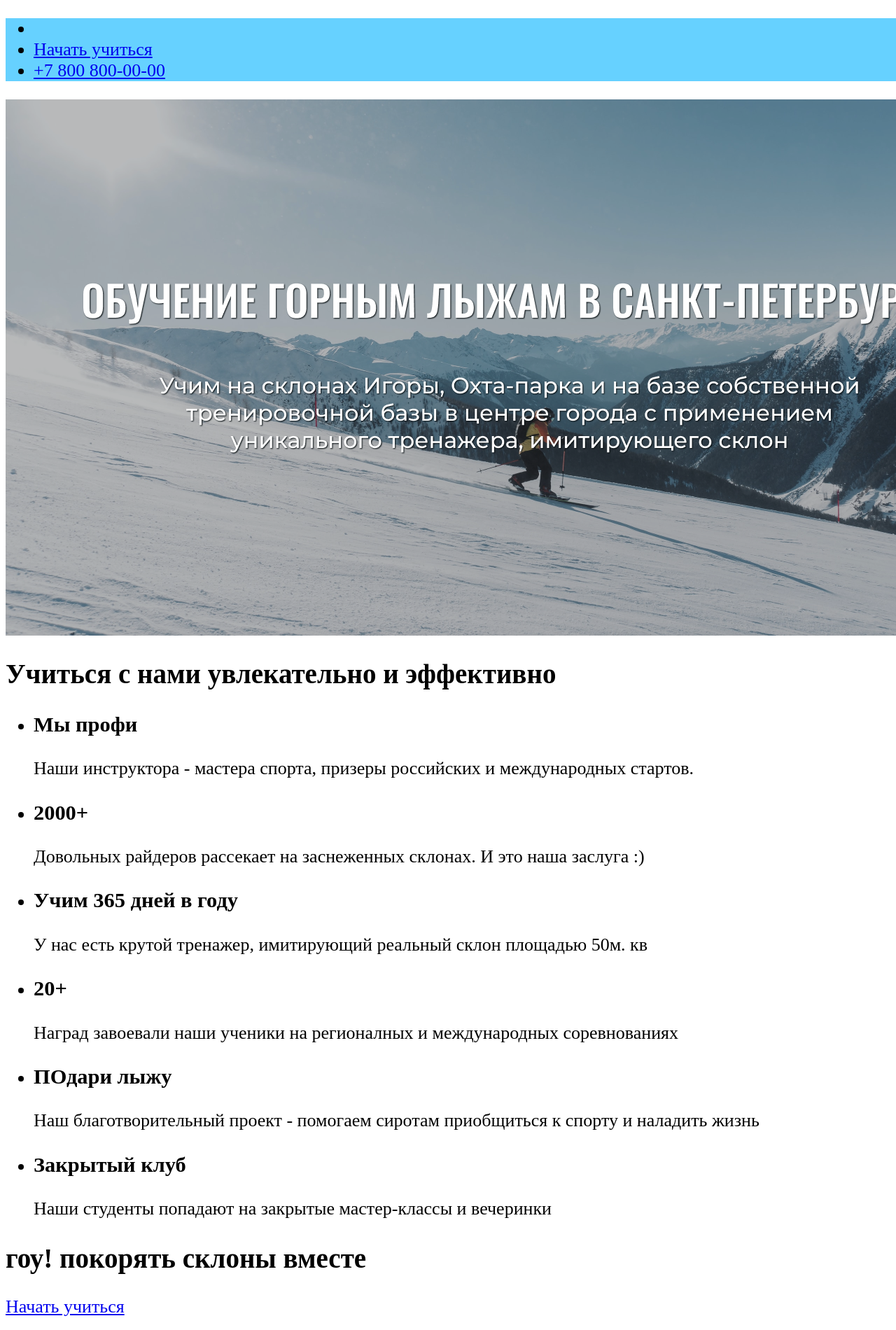
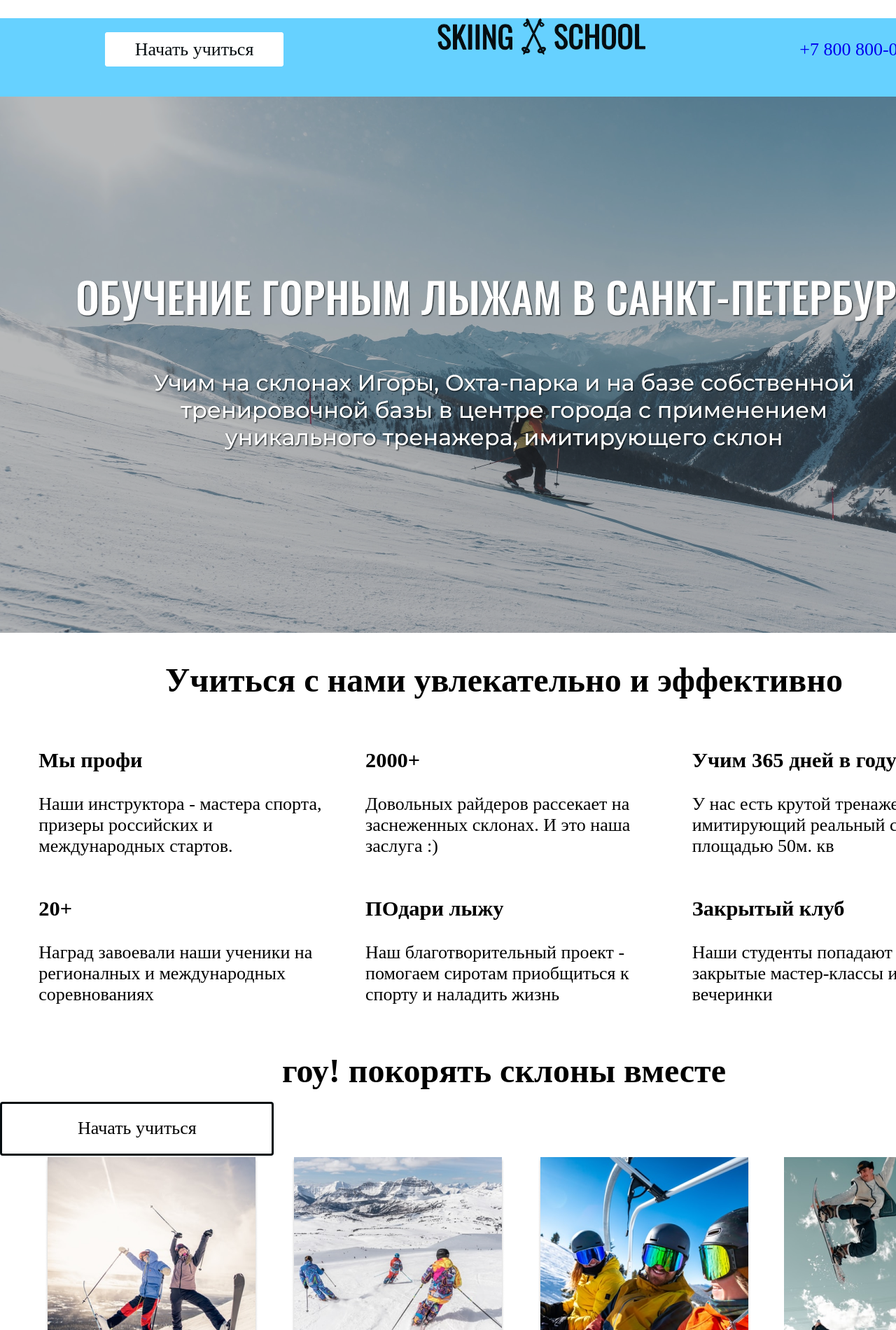
Before and after one commit to ratibor60/ski-school-bagrov, a plain HTML site: page index.html in a window 1280 px wide. Shown: the top 1900 px of the page at 70% size. Drawn offline with Linux system fonts and the light colour scheme.

Commit message:
Добавил стили

```diff
--- a/index.html
+++ b/index.html
@@ -12,8 +12,8 @@
 <body>
   <header class="header">
     <ul class="menu">
-      <li><a href="" class="logo"><img src="" alt=""></a></li>
       <li><a href="#" class="btn">Начать учиться</a></li>
+      <li><a href="#" class="logo"><img src="img/logo.svg" alt="Логотип"></a></li>
       <li><a href="#" class="phone">+7 800 800-00-00</a></li>
     </ul>
   </header>
@@ -61,9 +61,9 @@
       <div class="photo">
         <ul class="photo-list">
           <li><img src="img/photo-lead.png" alt="Счастливые лыжники"></li>
-          <li><img src="img/photo-lead (1).png" alt="Спуск с горы"></li>
-          <li><img src="img/photo-lead (2).png" alt="Улыбающиеся люди в лыжных костюмах"></li>
-          <li><img src="img/photo-lead (3).png" alt="Человек на сноуборде"></li>
+          <li><img src="img/photo-lead(1).png" alt="Спуск с горы"></li>
+          <li><img src="img/photo-lead(2).png" alt="Улыбающиеся люди в лыжных костюмах"></li>
+          <li><img src="img/photo-lead(3).png" alt="Человек на сноуборде"></li>
         </ul>
       </div>
     </div>
@@ -72,10 +72,10 @@
   <footer>
     <p class="go">Присоединяйся</p>
     <ul class="social">
-      <li><a href="#" class="link">Мы в твиттер</a><img src="/img/icon.svg" alt=""></li>
-      <li><a href="#" class="link">Мы в линкедин</a><img src="/img/icon(2).svg" alt=""></li>
-      <li><a href="#" class="link">Мы в гугл</a><img src="/img/icon (3).svg" alt=""></li>
-      <li><a href="#" class="link">Мы в фейсбук</a><img src="/img/icon (4).svg" alt=""></li>
+      <li><a href="#" class="link">Мы в твиттер</a><img src="/img/icon.svg" alt="twitter"></li>
+      <li><a href="#" class="link">Мы в линкедин</a><img src="/img/icon(2).svg" alt="linkedin"></li>
+      <li><a href="#" class="link">Мы в гугл</a><img src="/img/icon(3).svg" alt="google"></li>
+      <li><a href="#" class="link">Мы в фейсбук</a><img src="/img/icon(4).svg" alt="facebook"></li>
     </ul>
     <p>copy+v copy+c © 2021</p>
   </footer>
--- a/styles/style.css
+++ b/styles/style.css
@@ -1,11 +1,32 @@
 body {
   width: 1440px;
   font-size: 26px;
-  font-family: Montserrat, Oswald, serif;
+  font-family: "Montserrat", "Oswald", serif;
+  margin: 0 auto;
 }
 
 .header {
   background-color: #66D1FF;
+  height: 112px;
+}
+
+.menu {
+  display: flex;
+  justify-content: space-around;
+  align-items: flex-end;
+  list-style: none;
+}
+
+.menu li a {
+  text-decoration: none;
+}
+
+.btn {
+  border: 2px solid #fff;
+  border-radius: 4px;
+  padding: 8px 41px;
+  color: #060D10;
+  background-color: #fff;
 }
 
 .promo {
@@ -14,6 +35,45 @@ body {
   font-size: 0;
   background-image: url(/img/promo.png);
 }
+
+.feature h2 {
+  font-family: "Oswald";
+  font-size: 48px;
+  font-weight: 700;
+  text-align: center;
+}
+
+.feature-list {
+  display: flex;
+  justify-content: space-around;
+  list-style: none;
+  flex-wrap: wrap;
+}
+
+
+.feature-list li {
+  width: 406px;
+  margin-right: 30px;
+}
+
+.order h2 {
+  font-family: "Oswald";
+  font-size: 48px;
+  font-weight: 700;
+  text-align: center;
+}
+.order a {
+  text-decoration: none;
+}
+
+.order-btn {
+  border: 3px solid #060D10;
+  box-sizing: border-box;
+  border-radius: 4px;
+  color: #000;
+  padding: 20px 107px 22px 108px;
+}
+
 
 .photo-list {
   display: flex;
```
Also changed, not shown: img/Vector(1).svg (renamed from img/Vector (1).svg), img/Vector(2).svg (renamed from img/Vector (2).svg), img/icon(3).svg (renamed from img/icon (3).svg), img/icon(4).svg (renamed from img/icon (4).svg), img/logo.svg (added), img/photo-lead(1).png (renamed from img/photo-lead (1).png), img/photo-lead(2).png (renamed from img/photo-lead (2).png), img/photo-lead(3).png (renamed from img/photo-lead (3).png).
